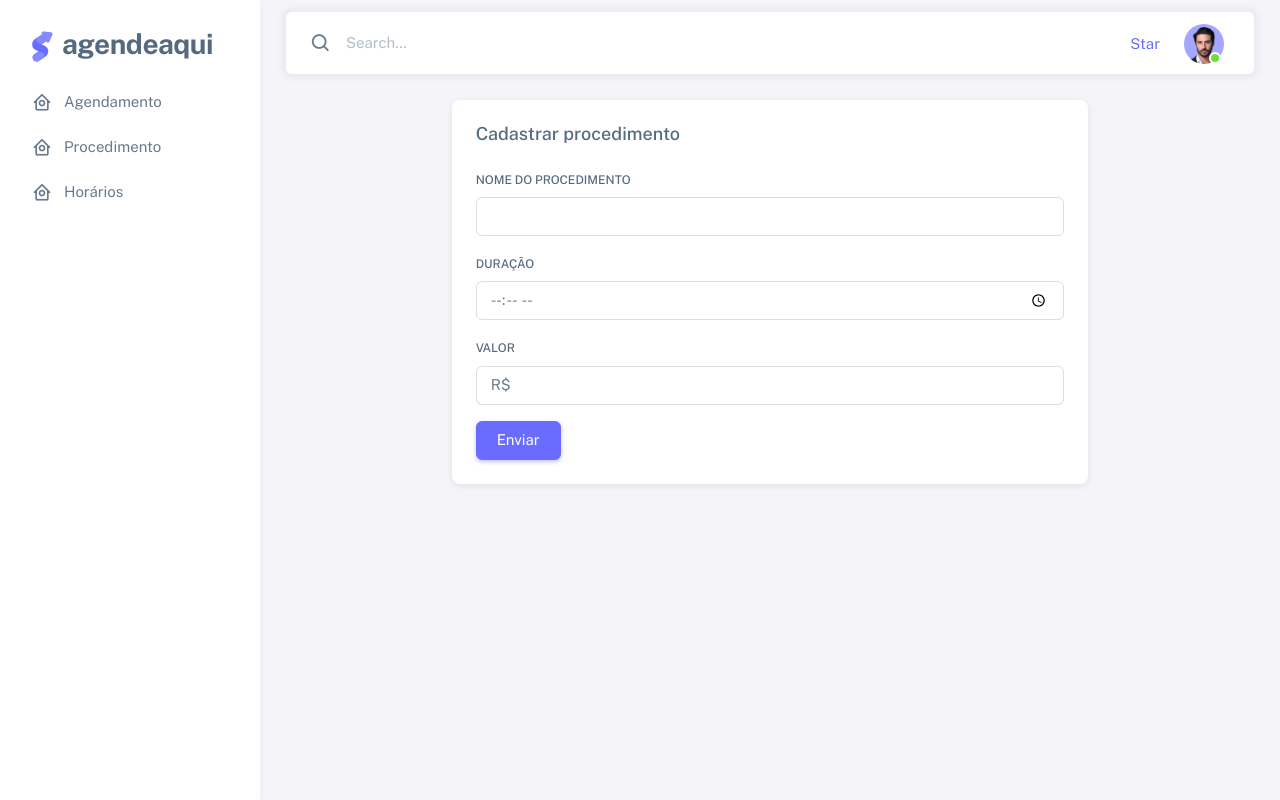
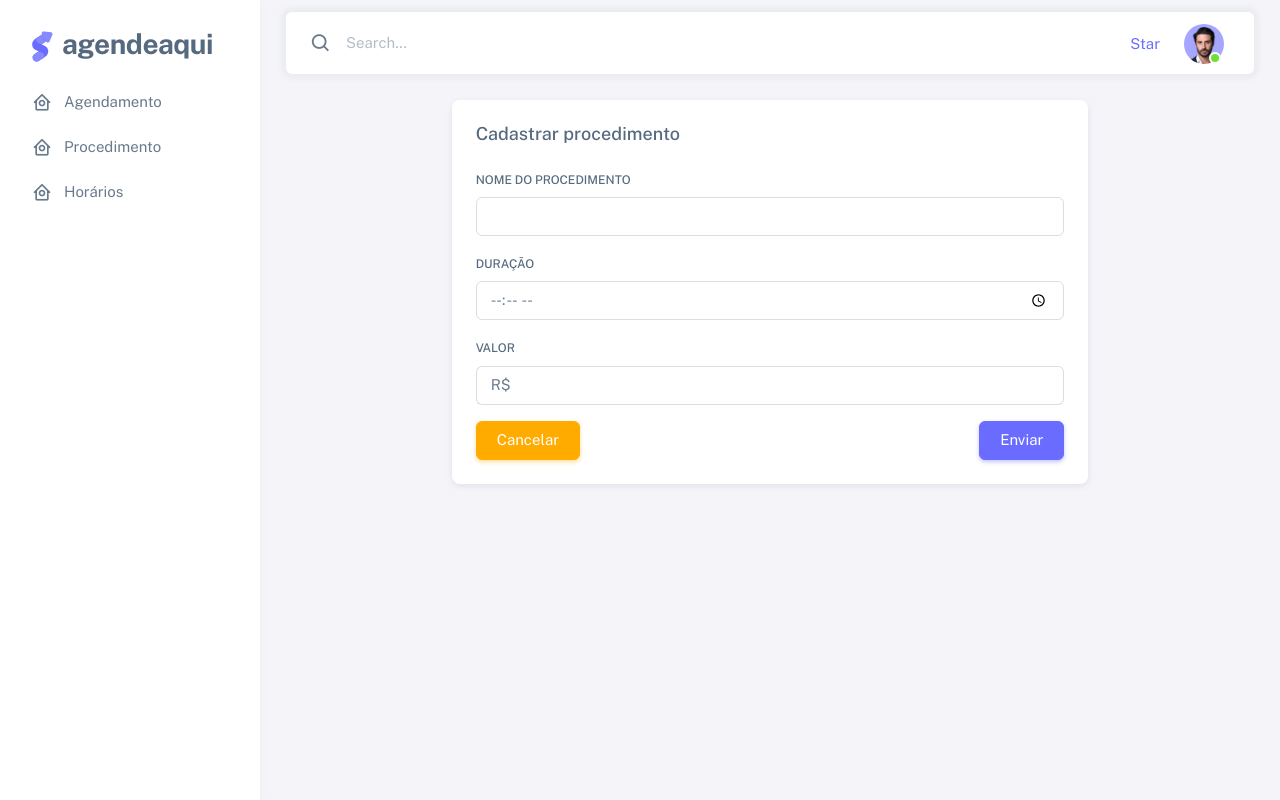
Before and after one commit to Ana-Vi/agendeAqui, a Django app: page /procedimento/cadastrar/ in a window 1280 px wide. Run offline with Django 3.2, Linux system fonts and the light colour scheme; a user stored in the database is signed in; some libraries are stand-ins or nearby versions.

Commit message:
adicionado botões de cancelar
Paginas:
agendamento cadastrar;
procedimento cadastrar;
horario cadastrar;

```diff
--- a/templates/agendamento/cadastrar.html
+++ b/templates/agendamento/cadastrar.html
@@ -56,6 +56,10 @@ Realizar agendamento
                               <input class="form-control" type="time" name="hora_inicial" value="{{db.hora_inicial}}" id="html5-time-input" />
                             </div>
                           </div>
+                          <div style="display: flex; justify-content: space-between">
+                              <button type="button" class="btn btn-warning">
+                                <a href="{% url 'agenda' %}" style="color: #fff">Cancelar</a>
+                              </button>
                                {% if create == 1 %}
                                 <a href="/agendamento/cadastrar/"><button type="button" class="btn btn-danger">Recomeçar</button></a>
                               {% elif update == 1 %}
@@ -63,6 +67,7 @@ Realizar agendamento
                               {% else %}
                                 <button type="submit" class="btn btn-primary">Enviar</button>
                               {% endif %}
+                          </div>
                       </form>
                     </div>
                   </div>
--- a/templates/procedimento/cadastrar.html
+++ b/templates/procedimento/cadastrar.html
@@ -41,7 +41,12 @@ Cadastrar procedimento
 
                           </div>
                         </div>
-                        <button type="submit" class="btn btn-primary">Enviar</button>
+                        <div style="display: flex; justify-content: space-between">
+                              <button type="button" class="btn btn-warning">
+                                <a href="{% url 'procedimento' %}" style="color: #fff">Cancelar</a>
+                              </button>
+                              <button type="submit" class="btn btn-primary">Enviar</button>
+                          </div>
                       </form>
                     </div>
                   </div>
--- a/templates/procedimento/procedimento.html
+++ b/templates/procedimento/procedimento.html
@@ -10,7 +10,7 @@ Procedimentos
     <div class="col-12 col-lg-12 order-2 order-md-3 order-lg-2 mb-4">
       <div class="card">
                 <h5 class="card-header">Procedimentos cadastrados</h5>
-                <div class="table-responsive text-nowrap">
+                <div class="table-responsive text-nowrap" style="min-height: 200px;">
                   <table class="table">
                     <thead class="table-light">
                       <tr>
```
Also changed, not shown: templates/horario/cadastrar.html (+6 -1 lines). Lines whose indentation alone changed are shown as unchanged.
